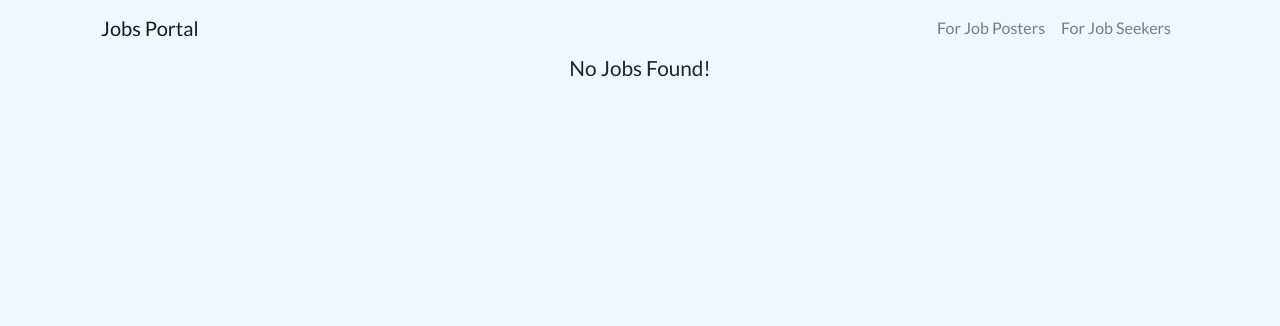
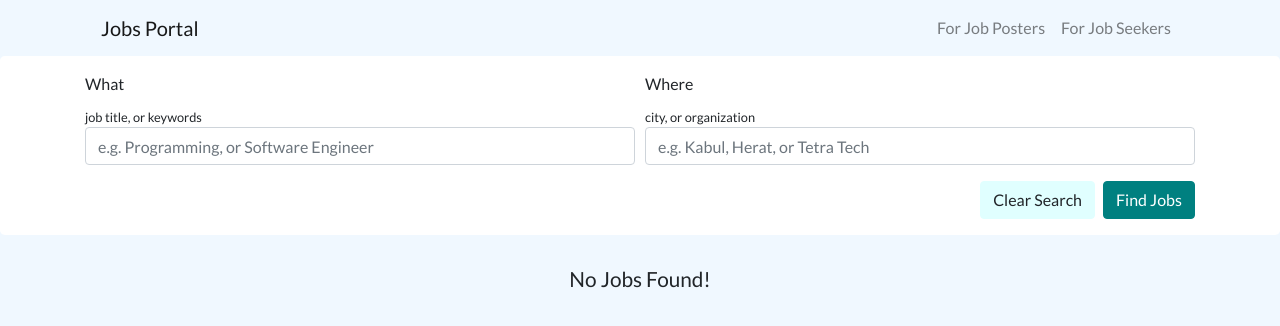
Before and after one commit to noorsheikh/jobs-portal-ui, a React (Create React App) app: page /search in a window 1280 px wide. Shown: the top 326 px of the page. Built offline with nearby package versions, Linux system fonts and the light colour scheme.

Commit message:
search page added

```diff
--- a/src/App.scss
+++ b/src/App.scss
@@ -1,5 +1,5 @@
 
-.jumbotron {
+.main-jumbotron {
     background-color: #ffffff;
 
     padding: 5rem 0;
@@ -13,6 +13,11 @@
       font-size: $h2-font-size;
       margin: 1.5rem auto;
     }
+}
+
+.search-jumbotron {
+    background-color: #ffffff;
+    padding: 1rem 0;
 }
 
 .job {
--- a/src/components/JobItem/index.tsx
+++ b/src/components/JobItem/index.tsx
@@ -4,7 +4,7 @@ import { FontAwesomeIcon } from '@fortawesome/react-fontawesome';
 import { faGlobeAsia, faMapMarkedAlt, faBuilding } from '@fortawesome/free-solid-svg-icons';
 import Job from '../../models/Job';
 
-const JobItem: React.FC<Job> = (job) => {
+const JobItem: React.FC<Job> = (job: Job) => {
     return (
         <Card className="job">
             <Card.Body>
--- /dev/null
+++ b/src/components/JumbotronSubtitle/index.tsx
@@ -0,0 +1,5 @@
+import React from 'react';
+
+const JumbotronSubtitle = () => (<h2 className="jumbotron__sub-title">We can help you with that!</h2>);
+
+export default JumbotronSubtitle;
--- /dev/null
+++ b/src/components/JumbotronTitle/index.tsx
@@ -0,0 +1,5 @@
+import React from 'react';
+
+const JumbotronTitle = () => (<h1 className="jumbotron__title">Are you looking for <br /> your dream <span className="text-primary">job</span> ?</h1>);
+
+export default JumbotronTitle;
--- a/src/components/MainSearch/index.tsx
+++ /dev/null
@@ -1,84 +0,0 @@
-import React from 'react';
-import {
-    Jumbotron,
-    Container,
-    Row,
-    Col,
-    Button,
-    Form
-} from 'react-bootstrap';
-
-interface SearchPropos {
-    searchJobs: Function;
-    history: any;
-}
-
-interface SearchState {
-    what: string;
-    where: string;
-}
-
-class MainSearch extends React.Component<SearchPropos, SearchState> {
-    handleChange = (e: any) => {
-        const {name, value} = e.currentTarget;
-        this.setState({[name]: value} as SearchState, () => {
-            console.log(this.state);
-        });
-    }
-
-    handleSubmit = (e: React.FormEvent<HTMLFormElement>) => {
-        const { what, where } = this.state;
-        console.log(this.state);
-        this.props.searchJobs(what, where);
-        e.preventDefault();
-        this.props.history.push('/search');
-    }
-
-    clearSearch = (): void => {
-        window.location.reload(false);
-    }
-
-    render() {
-        return (
-            <Jumbotron className="jumbotron">
-                <Container>
-                        <h1 className="jumbotron__title">Are you looking for <br /> your dream <span className="text-primary">job</span> ?</h1>
-                        <h2 className="jumbotron__sub-title">We can help you with that!</h2>
-                        <Form onSubmit={this.handleSubmit} noValidate>
-                        <Form.Row>
-                            <Form.Group as={Col}>
-                                <Form.Label>What</Form.Label>
-                                <Form.Text>job title, or keywords</Form.Text>
-                                <Form.Control
-                                    required
-                                    type="text"
-                                    placeholder="e.g. Programming, or Software Engineer"
-                                    name="what"
-                                    onChange={this.handleChange}
-                                ></Form.Control>
-                            </Form.Group>
-                            <Form.Group as={Col}>
-                                <Form.Label>Where</Form.Label>
-                                <Form.Text>city, or organization</Form.Text>
-                                <Form.Control
-                                    type="text"
-                                    placeholder="e.g. Kabul, Herat, or Tetra Tech"
-                                    name="where"
-                                    onChange={this.handleChange}
-                                ></Form.Control>
-                            </Form.Group>
-                        </Form.Row>
-                        <Row className="text-right">
-                            <Col>
-                            <Button variant="secondary" className="btn-space" onClick={this.clearSearch}>Clear Search</Button>
-                            <Button variant="primary" type="submit">Find Jobs</Button>
-                            </Col>
-                        </Row>
-                    </Form>
-                </Container>
-            </Jumbotron>
-        )
-    }
-}
-
-export default MainSearch;
--- /dev/null
+++ b/src/components/NotJobsFound/index.tsx
@@ -0,0 +1,5 @@
+import React from 'react';
+
+const NoJobsFound = () => (<h2 className="text-center">No Jobs Found!</h2>);
+
+export default NoJobsFound;
--- /dev/null
+++ b/src/components/SearchForm/index.tsx
@@ -0,0 +1,75 @@
+import React from 'react';
+import {
+    Row,
+    Col,
+    Button,
+    Form
+} from 'react-bootstrap';
+
+interface SearchPropos {
+    searchJobs: Function;
+    history: any;
+}
+
+interface SearchState {
+    what: string;
+    where: string;
+}
+
+class SearchForm extends React.Component<SearchPropos, SearchState> {
+    handleChange = (e: any) => {
+        const {name, value} = e.currentTarget;
+        this.setState({[name]: value} as SearchState, () => {});
+    }
+
+    handleSubmit = (e: React.FormEvent<HTMLFormElement>) => {
+        const { what, where } = this.state;
+        this.props.searchJobs(what, where);
+        e.preventDefault();
+        if (this.props.history.location.pathname !== '/search') {
+            this.props.history.push('/search');
+        }
+    }
+
+    clearSearch = (): void => {
+        window.location.reload(false);
+    }
+
+    render() {
+        return (
+            <Form onSubmit={this.handleSubmit} noValidate>
+            <Form.Row>
+                <Form.Group as={Col}>
+                    <Form.Label>What</Form.Label>
+                    <Form.Text>job title, or keywords</Form.Text>
+                    <Form.Control
+                        required
+                        type="text"
+                        placeholder="e.g. Programming, or Software Engineer"
+                        name="what"
+                        onChange={this.handleChange}
+                    ></Form.Control>
+                </Form.Group>
+                <Form.Group as={Col}>
+                    <Form.Label>Where</Form.Label>
+                    <Form.Text>city, or organization</Form.Text>
+                    <Form.Control
+                        type="text"
+                        placeholder="e.g. Kabul, Herat, or Tetra Tech"
+                        name="where"
+                        onChange={this.handleChange}
+                    ></Form.Control>
+                </Form.Group>
+            </Form.Row>
+            <Row className="text-right">
+                <Col>
+                <Button variant="secondary" className="btn-space" onClick={this.clearSearch}>Clear Search</Button>
+                <Button variant="primary" type="submit">Find Jobs</Button>
+                </Col>
+            </Row>
+        </Form>
+        )
+    }
+}
+
+export default SearchForm;
--- a/src/containers/Home/index.tsx
+++ b/src/containers/Home/index.tsx
@@ -2,15 +2,18 @@ import React from 'react';
 import {
     Container,
     Row,
-    Col
+    Col,
+    Jumbotron,
 } from 'react-bootstrap';
 import JobItem from '../../components/JobItem';
-import MainSearch from '../../components/MainSearch';
 import { connect } from 'react-redux';
 import { fetchJobs, searchJobs } from '../../actions';
 import { JobsState } from '../../models/States';
 import Job from '../../models/Job';
 import LoadingJobs from '../../components/LoadingJobs';
+import JumbotronTitle from '../../components/JumbotronTitle';
+import JumbotronSubtitle from '../../components/JumbotronSubtitle';
+import SearchForm from '../../components/SearchForm';
 
 interface HomePropos {
     jobs: JobsState;
@@ -34,17 +37,19 @@ class Home extends React.Component<HomePropos, {}> {
         })
     }
 
-    noJobsFound = () => {
-        return <h2 className="text-center">No Jobs Found!</h2>;
-    }
-
     render() {
         const { searchJobs, history } = this.props;
-        const latestJobs = this.props.jobs.jobs;
+        const latestJobs: Job[] = this.props.jobs.jobs;
         const isLoading: boolean = this.props.jobs.pending;
         return (
             <React.Fragment>
-                <MainSearch searchJobs={searchJobs} history={history} />
+                <Jumbotron className="main-jumbotron">
+                    <Container>
+                        <JumbotronTitle />
+                        <JumbotronSubtitle />
+                        <SearchForm searchJobs={searchJobs} history={history} />
+                    </Container>
+                </Jumbotron>
                 <Container>
                     <Row className="justify-content-md-center">
                         <Col lg={10} className={(isLoading ? 'text-center' : '')}>
--- a/src/containers/Search/index.tsx
+++ b/src/containers/Search/index.tsx
@@ -1,13 +1,18 @@
 import React from 'react';
-import { Container, Row, Col } from 'react-bootstrap';
+import { Container, Row, Col, Jumbotron } from 'react-bootstrap';
 import { connect } from 'react-redux';
 import JobItem from '../../components/JobItem';
 import Job from '../../models/Job';
 import { JobsState } from '../../models/States';
 import LoadingJobs from '../../components/LoadingJobs';
+import SearchForm from '../../components/SearchForm';
+import { searchJobs } from '../../actions';
+import NoJobsFound from '../../components/NotJobsFound';
 
 interface SearchProps {
     jobsSearchResult: JobsState;
+    searchJobs: Function;
+    history: any;
 }
 
 interface SearchState {
@@ -19,16 +24,17 @@ class Search extends React.Component<SearchProps, SearchState> {
         return jobs.map(job => <JobItem {...job} key={job.id} />);
     }
 
-    noJobsFound = () => {
-        return <h2 className="text-center">No Jobs Found!</h2>;
-    }
-
     render() {
         const jobsSearchResult = this.props.jobsSearchResult.jobs;
-        console.log(jobsSearchResult);
+        const { searchJobs, history } = this.props;
         const isLoading: boolean = this.props.jobsSearchResult.pending;
         return(
             <React.Fragment>
+                <Jumbotron className="search-jumbotron">
+                    <Container>
+                        <SearchForm searchJobs={searchJobs} history={history} />
+                    </Container>
+                </Jumbotron>
                 <Container>
                     <Row className="justify-content-md-center">
                         <Col lg={10} className={(isLoading ? 'text-center' : '')}>
@@ -36,7 +42,7 @@ class Search extends React.Component<SearchProps, SearchState> {
                                 <LoadingJobs />
                             ) : (
                                 jobsSearchResult.length > 0 ? this.renderJobsSearchResult(jobsSearchResult)
-                                    : this.noJobsFound()
+                                    : <NoJobsFound />
                             )}
                         </Col>
                     </Row>
@@ -50,4 +56,4 @@ const mapStateToProps = (state: SearchState) => ({
     jobsSearchResult: state.jobsSearchResult
 })
 
-export default connect(mapStateToProps)(Search);
+export default connect(mapStateToProps, {searchJobs})(Search);
```
Also changed, not shown: 1 other file (tests, documents, lock files or other folders).
